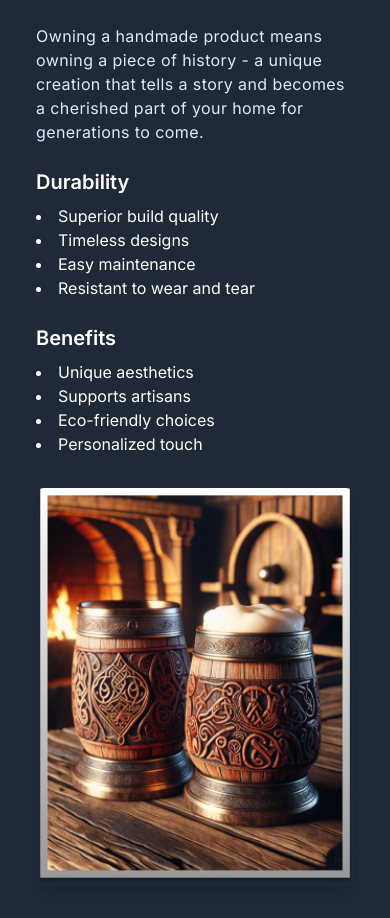
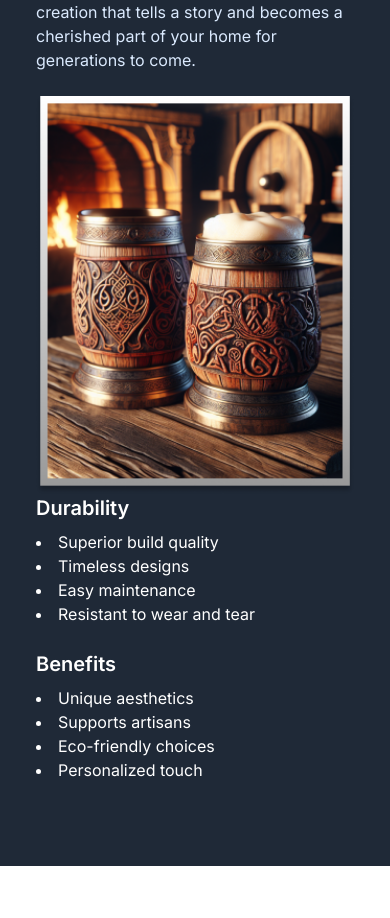
Before and after one commit to saadsalmany/Artwork-Maestro, a Next.js app: page / in a window 390 px wide. Shown: the part 3037-3955 px from the top of the page. After the commit the page ends 3903 px from the top, so only its background shows below. Built offline with nearby package versions, Linux system fonts and the light colour scheme.

Commit message:
benefit and collection minor changes so far

```diff
--- a/app/Components/BenefitSection.js
+++ b/app/Components/BenefitSection.js
@@ -3,23 +3,32 @@ import Image from 'next/image'
 
 function BenefitSection() {
   return (
-    <div className="bg-gray-800 text-white py-16 px-4 md:px-8 lg:px-16">
-      <div className="max-w-6xl mx-auto mobile:p-5">
-        <h2 className="text-3xl  tablet:text-4xl font-bold mb-8">
+    <div className="bg-gray-800 text-white py-16 px-4 tablet:px-8 desktop:px-16">
+      <div className="max-w-6xl mx-auto mobile:p-5 mobile:pt-0">
+        <h2 className="text-2xl tracking-wide  tablet:text-4xl font-bold mb-8">
           Discover the Benefits of Handmade Products for
           <span className="text-yellow-300"> Lasting Durability</span> and
           <span className="text-white"> Unique Craftsmanship</span>
         </h2>
 
-        <div className="flex flex-col lg:flex-row gap-8">
-          <div className="lg:w-1/2">
-            <p className="mb-6 text-blue-100 tracking-wide">
+        <div className="flex flex-col desktop:flex-row gap-8">
+          <div className="desktop:w-1/2">
+            <p className="mb-6 text-blue-100 desktop:tracking-wide">
               Owning a handmade product means owning a piece of history - a
               unique creation that tells a story and becomes a cherished part of your
               home for generations to come.
             </p>
+          <div className="desktop:w-1/2">
+            <Image
+              src="/BenefitImage.png"
+              alt="Handmade crafts"
+              width={500}
+              height={400}
+              className="rounded-desktop desktop:hidden shadow-desktop object-cover w-full h-full"
+            />
+          </div>
 
-            <div className="grid grid-cols-1 md:grid-cols-2 gap-6">
+            <div className="grid grid-cols-1 tablet:grid-cols-2 gap-6">
               <div>
                 <h3 className="text-xl font-semibold mb-2 text-white">Durability</h3>
                 <ul className="list-disc list-inside text-white">
@@ -41,13 +50,13 @@ function BenefitSection() {
             </div>
           </div>
 
-          <div className="lg:w-1/2">
+          <div className="desktop:w-1/2 tablet:hidden mobile:hidden desktop:flex ">
             <Image
               src="/BenefitImage.png"
               alt="Handmade crafts"
               width={500}
               height={400}
-              className="rounded-lg shadow-lg object-cover w-full h-full"
+              className="rounded-desktop shadow-desktop object-cover w-full h-full"
             />
           </div>
         </div>
--- a/app/Components/CollectionSection.js
+++ b/app/Components/CollectionSection.js
@@ -27,7 +27,7 @@ const products = [
 function CollectionSection() {
   return (
     <>
-      <div className="w-full mobile:h-[220vh] tablet:h-[90vh] desktop:h-[190vh] bg-gray-900 text-white mobile:p-8 tablet:p-16 desktop:p-44 desktop:pt-16 mobile:pb-16  flex-col ">
+      <div className="w-full mobile:h-[220vh] tablet:h-[90vh] desktop:h-[180vh] bg-gray-900 text-white mobile:p-8 tablet:p-16 desktop:p-44 desktop:pt-16 mobile:pb-16  flex-col ">
         <h6
           className="text-center text-xs opacity-50  mb-14 pt-5
     desktop:mb-24"
@@ -55,7 +55,7 @@ function CollectionSection() {
         </p>
         <p
           className="mobile:hidden tablet:hidden desktop:block text-center
-        desktop:leading-loose desktop:tracking-wider  desktop:text-xs desktop:mt-7 desktop:px-14
+        desktop:leading-loose desktop:tracking-wider  desktop:text-xs desktop:mt-2 desktop:px-14
         desktop:mb-20 "
         >
           At Artwork Maestro, we curate a collection of exquisite hornware
@@ -96,7 +96,7 @@ function CollectionSection() {
         </div>
         <div className="mt-16 flex justify-center items-center md:flex-row mobile:gap-6 ">
           <Link href="/">
-            <button class="bg-transparent font-outfit hover:bg-secondary-blue transition-all delay-100 text-white  hover:text-white py-2 px-6 border border-white hover:border-transparent rounded-full">
+            <button class="bg-transparent font-outfit hover:bg-secondary-blue hover: transition-all delay-100 text-white  hover:text-white py-2 px-6 border border-white hover:border-white rounded-full">
               Get Info
             </button>
           </Link>
```
